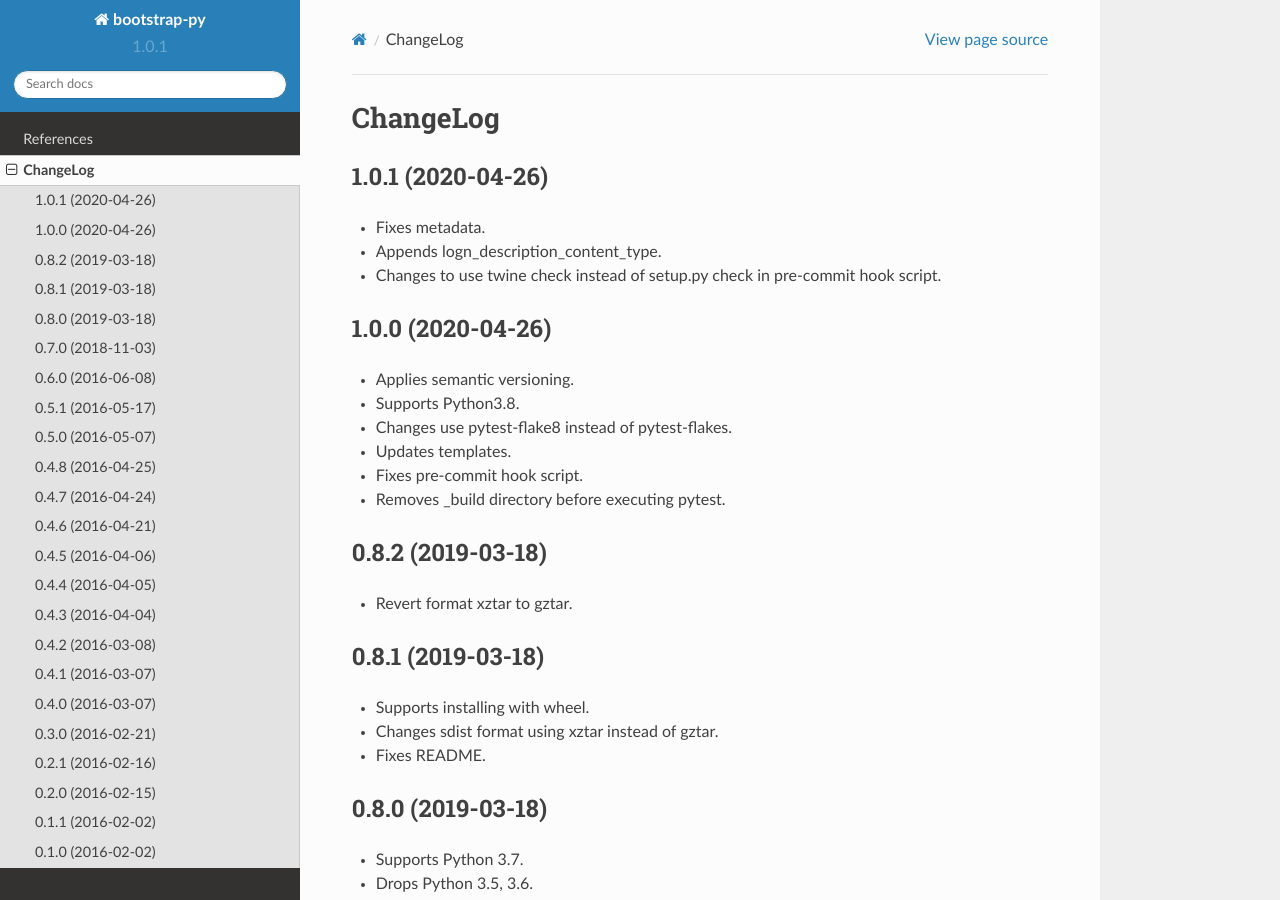
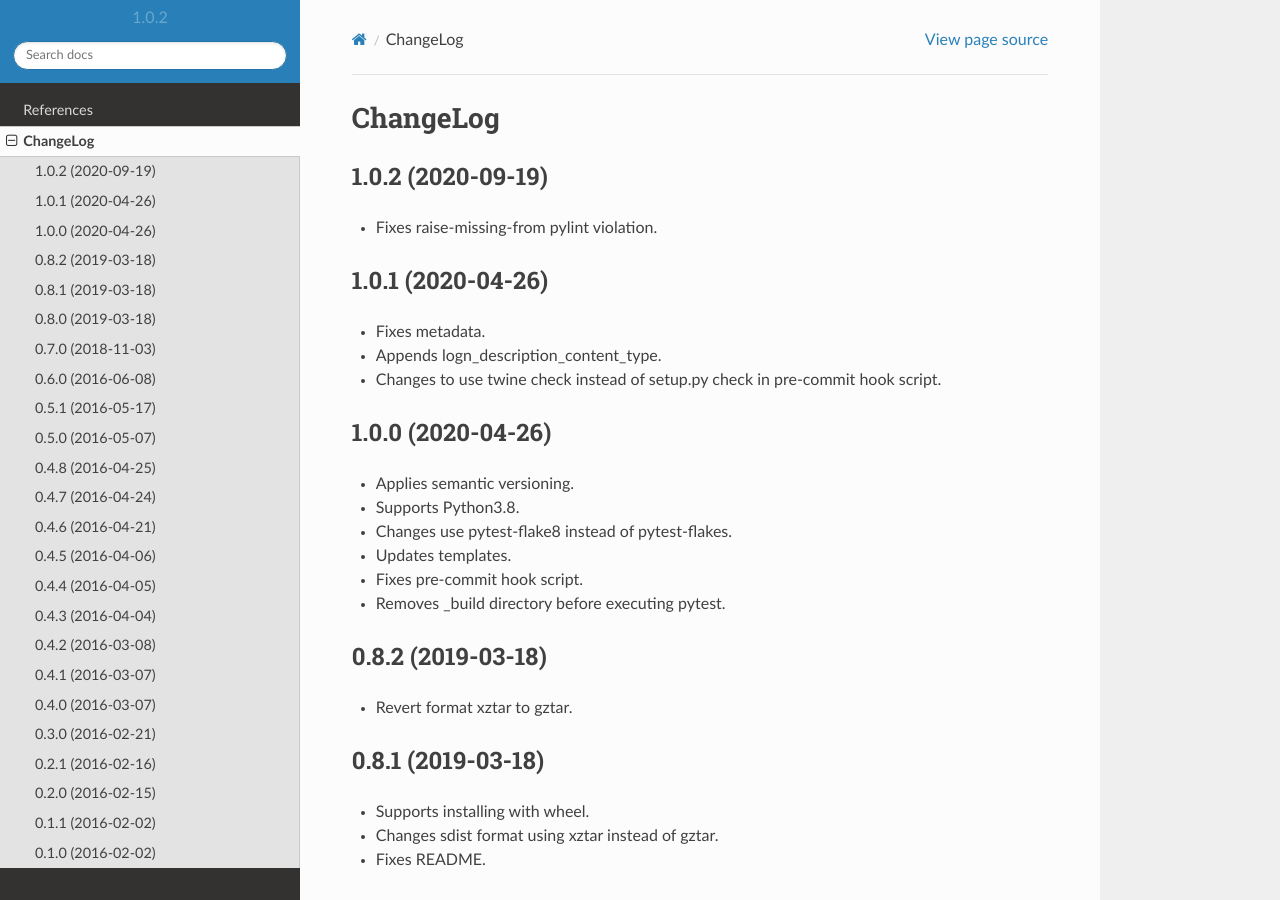
Before and after one commit to mkouhei/bootstrap-py, a Sphinx documentation site: the page built from docs/source/CHANGELOG.rst, in a window 1280 px wide and 900 px high. Built offline with Sphinx 7.4.7 and the Read the Docs theme 2.0.0, drawn with Linux system fonts in a browser that asks for light colours.

Commit message:
Bumps patch version.
Signed-off-by: Kouhei Maeda <mkouhei@palmtb.net>

```diff
--- a/bootstrap_py/__init__.py
+++ b/bootstrap_py/__init__.py
@@ -1,3 +1,3 @@
 """Bootstrap Python package."""
 __prog__ = 'bootstrap-py'
-__version__ = '1.0.1'
+__version__ = '1.0.2'
--- a/docs/source/CHANGELOG.rst
+++ b/docs/source/CHANGELOG.rst
@@ -1,5 +1,10 @@
 ChangeLog
 =========
+
+1.0.2 (2020-09-19)
+------------------
+
+* Fixes raise-missing-from pylint violation.
 
 1.0.1 (2020-04-26)
 ------------------
```
